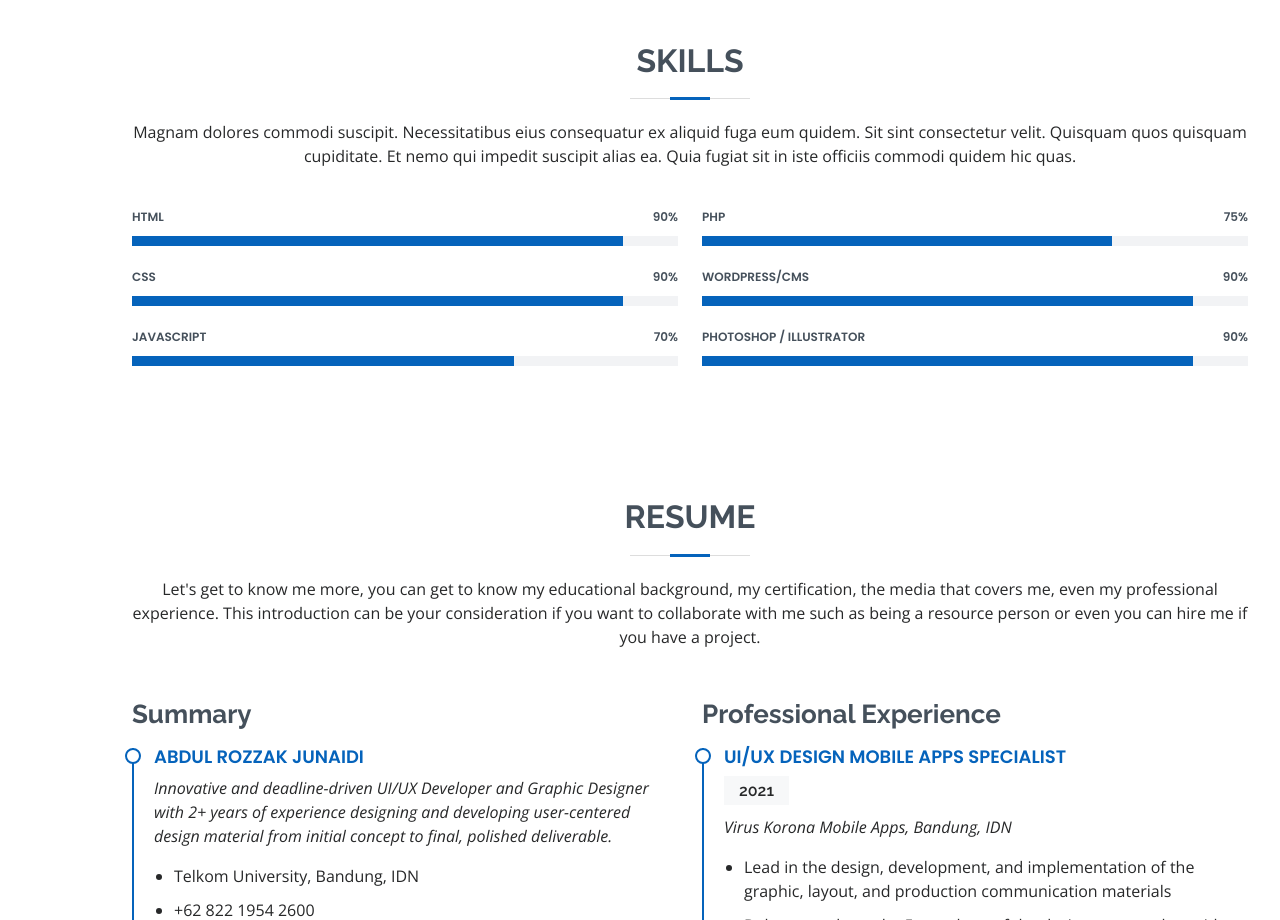
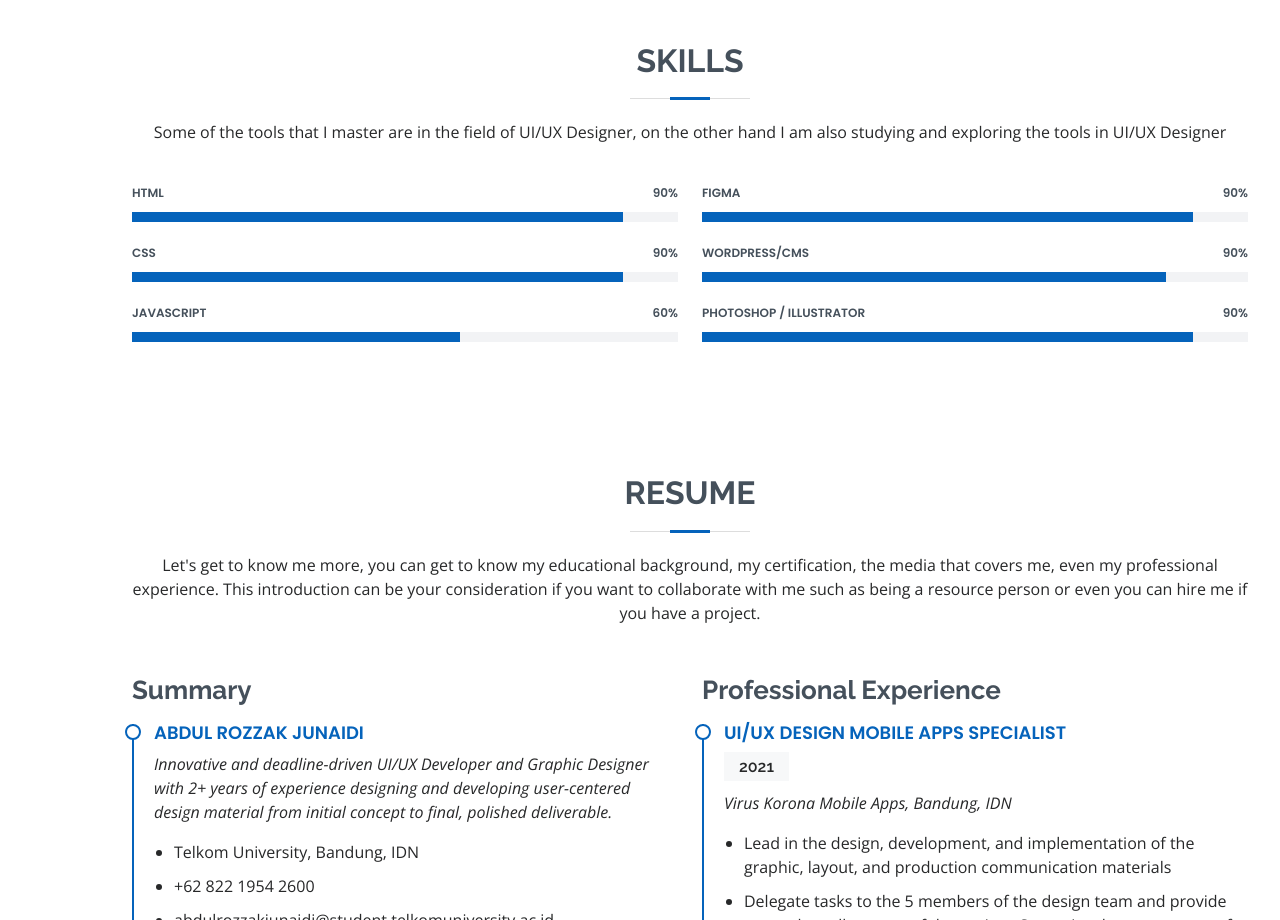
Before and after one commit to rozzakjunayd/rozzakjunayd.github.io, a plain HTML site: page index.html in a window 1280 px wide. Shown: the part 1980-2900 px from the top of the page. Drawn offline with nearby package versions, Linux system fonts and the light colour scheme.

Commit message:
Update index.html

```diff
--- a/index.html
+++ b/index.html
@@ -173,7 +173,7 @@
 
         <div class="section-title">
           <h2>Skills</h2>
-          <p>Magnam dolores commodi suscipit. Necessitatibus eius consequatur ex aliquid fuga eum quidem. Sit sint consectetur velit. Quisquam quos quisquam cupiditate. Et nemo qui impedit suscipit alias ea. Quia fugiat sit in iste officiis commodi quidem hic quas.</p>
+          <p>Some of the tools that I master are in the field of UI/UX Designer, on the other hand I am also studying and exploring the tools in UI/UX Designer</p>
         </div>
 
         <div class="row skills-content">
@@ -195,9 +195,9 @@
             </div>
 
             <div class="progress">
-              <span class="skill">JavaScript <i class="val">70%</i></span>
+              <span class="skill">JavaScript <i class="val">60%</i></span>
               <div class="progress-bar-wrap">
-                <div class="progress-bar" role="progressbar" aria-valuenow="70" aria-valuemin="0" aria-valuemax="100"></div>
+                <div class="progress-bar" role="progressbar" aria-valuenow="60" aria-valuemin="0" aria-valuemax="100"></div>
               </div>
             </div>
 
@@ -206,16 +206,16 @@
           <div class="col-lg-6">
 
             <div class="progress">
-              <span class="skill">PHP <i class="val">75%</i></span>
+              <span class="skill">Figma <i class="val">90%</i></span>
               <div class="progress-bar-wrap">
-                <div class="progress-bar" role="progressbar" aria-valuenow="75" aria-valuemin="0" aria-valuemax="100"></div>
+                <div class="progress-bar" role="progressbar" aria-valuenow="90" aria-valuemin="0" aria-valuemax="100"></div>
               </div>
             </div>
 
             <div class="progress">
               <span class="skill">WordPress/CMS <i class="val">90%</i></span>
               <div class="progress-bar-wrap">
-                <div class="progress-bar" role="progressbar" aria-valuenow="90" aria-valuemin="0" aria-valuemax="100"></div>
+                <div class="progress-bar" role="progressbar" aria-valuenow="85" aria-valuemin="0" aria-valuemax="100"></div>
               </div>
             </div>
 
```
